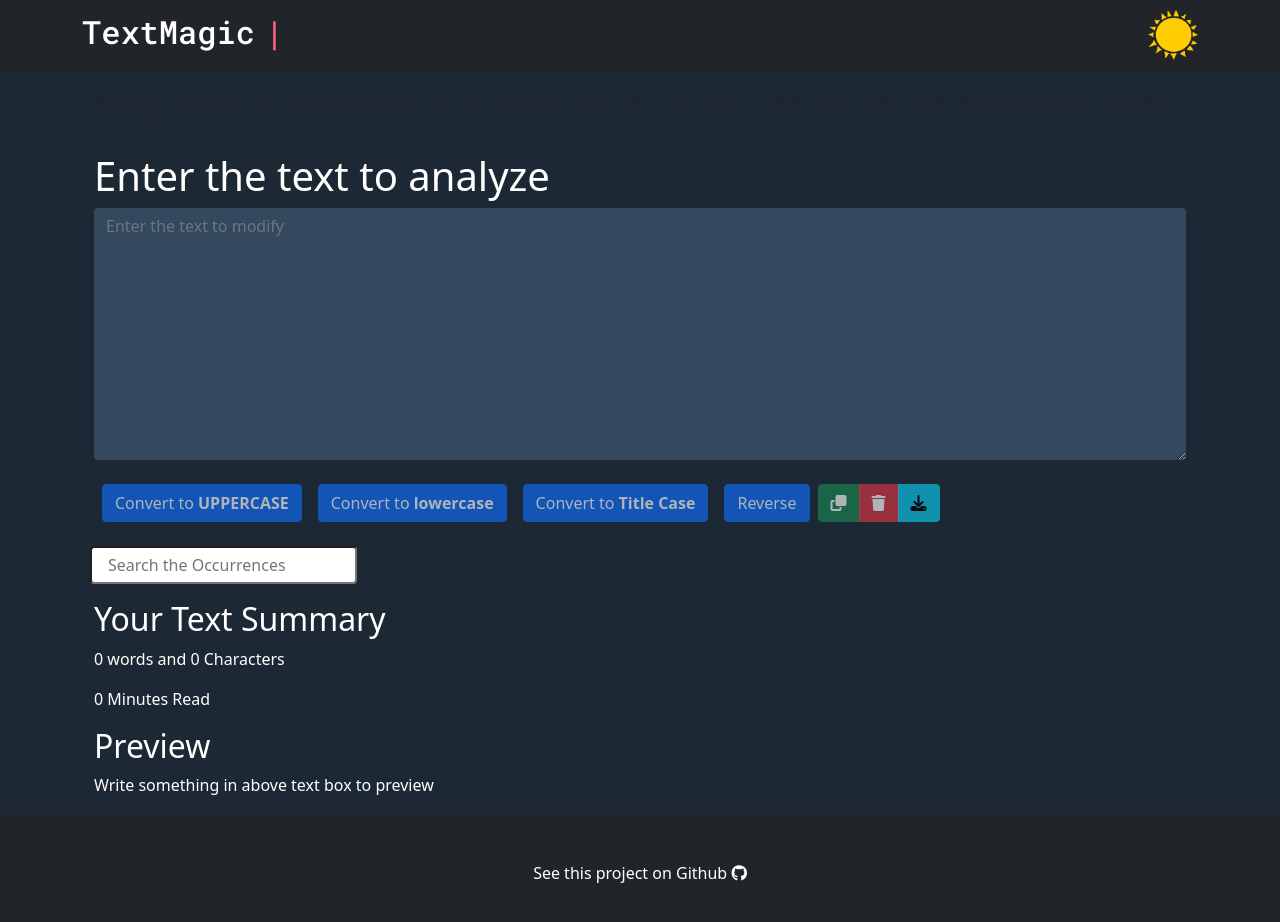
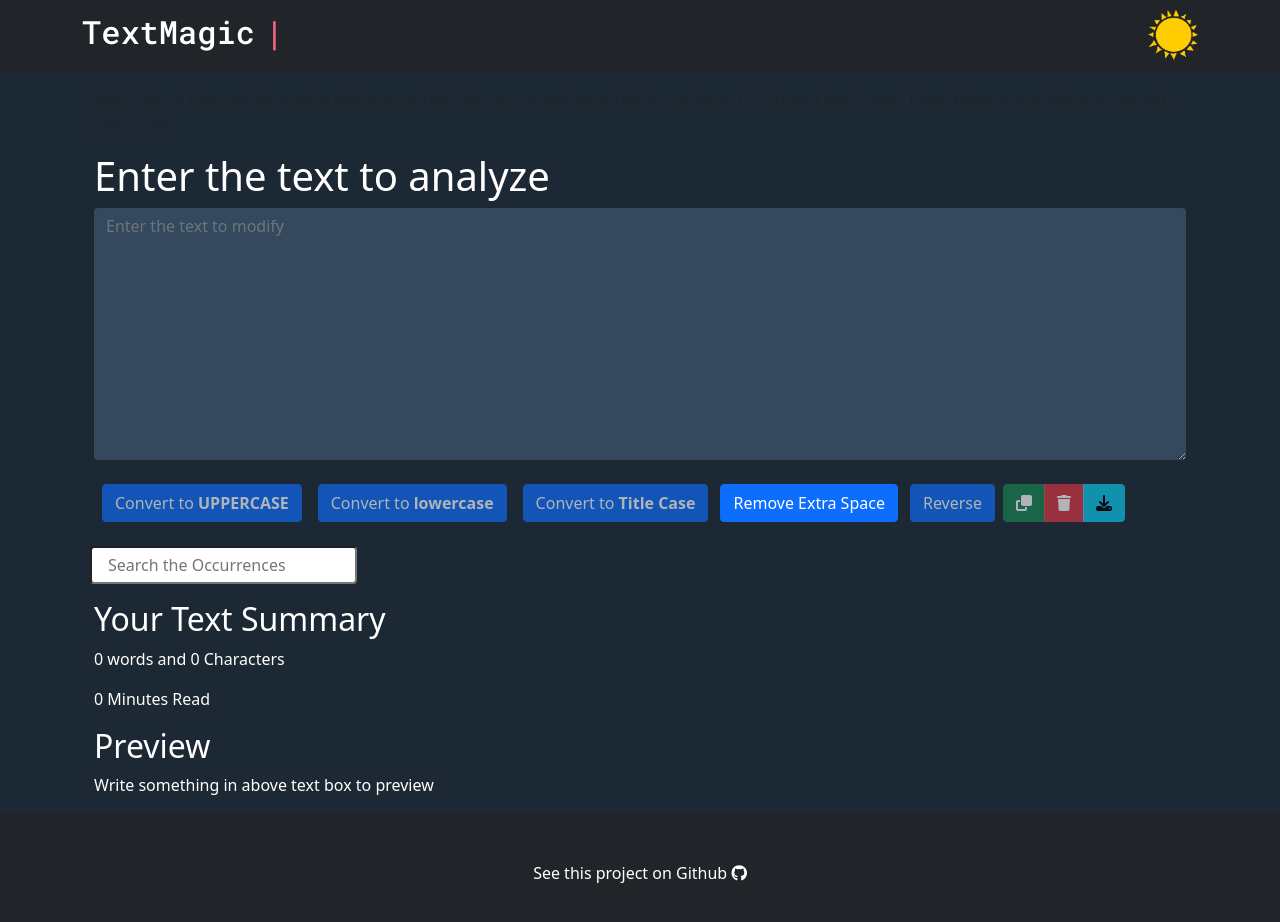
Before and after one commit to Adarsh-K21/text-magic, a React (Create React App) app: page / in a window 1280 px wide. Shown: the top 922 px of the page. Built offline with nearby package versions, Linux system fonts and the light colour scheme.

Commit message:
Added remove extra space feature

```diff
--- a/src/components/TextForm.js
+++ b/src/components/TextForm.js
@@ -32,6 +32,10 @@ export default function TextForm(props) {
       setText(newText);
       props.showAlert("Changed to Titlecase","success");
   }
+  const handleRemove=()=>{
+    let newText=text.split(/[ ]+/)
+    setText(newText.join(" "));
+ }
 
     const handleClearClick= ()=> {
 
@@ -118,6 +122,7 @@ export default function TextForm(props) {
         <button disabled={text.length === 0} className="btn btn-primary mx-2 my-2" onClick={handleUpClick}  >Convert to <b>UPPERCASE</b></button>
         <button disabled={text.length === 0} className="btn btn-primary mx-2 my-2" onClick={handleLowClick}>Convert to <b>lowercase</b></button>
         <button disabled={text.length === 0} className="btn btn-primary mx-2 my-2" onClick={handleTitleClick}>Convert to <b>Title Case</b></button>
+        <button className='btn btn-primary my-1 mx-1' onClick={handleRemove}>Remove Extra Space</button>
         <button disabled={text.length === 0} className="btn btn-primary mx-2 my-2" onClick={handleReverse}>Reverse</button>
 
 
```
